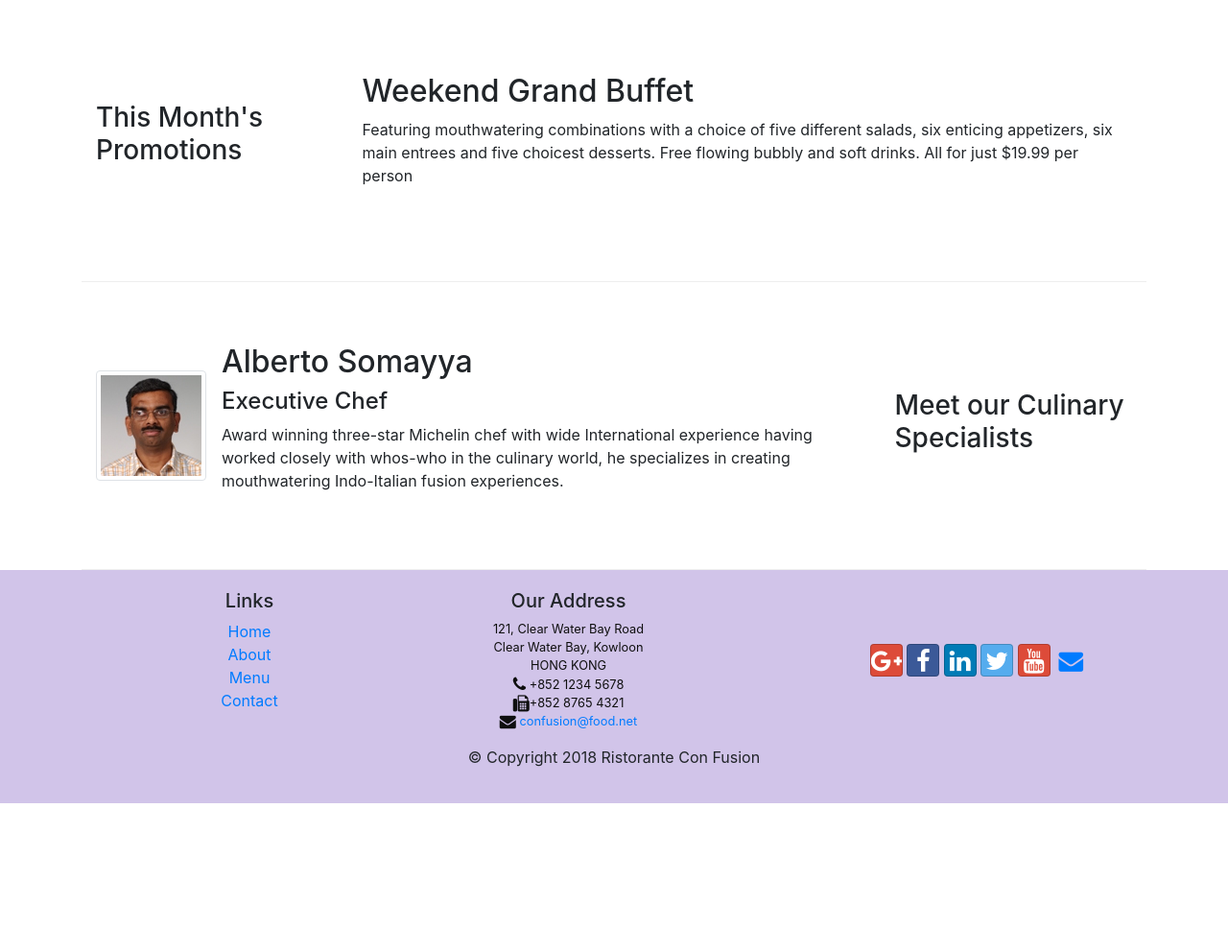
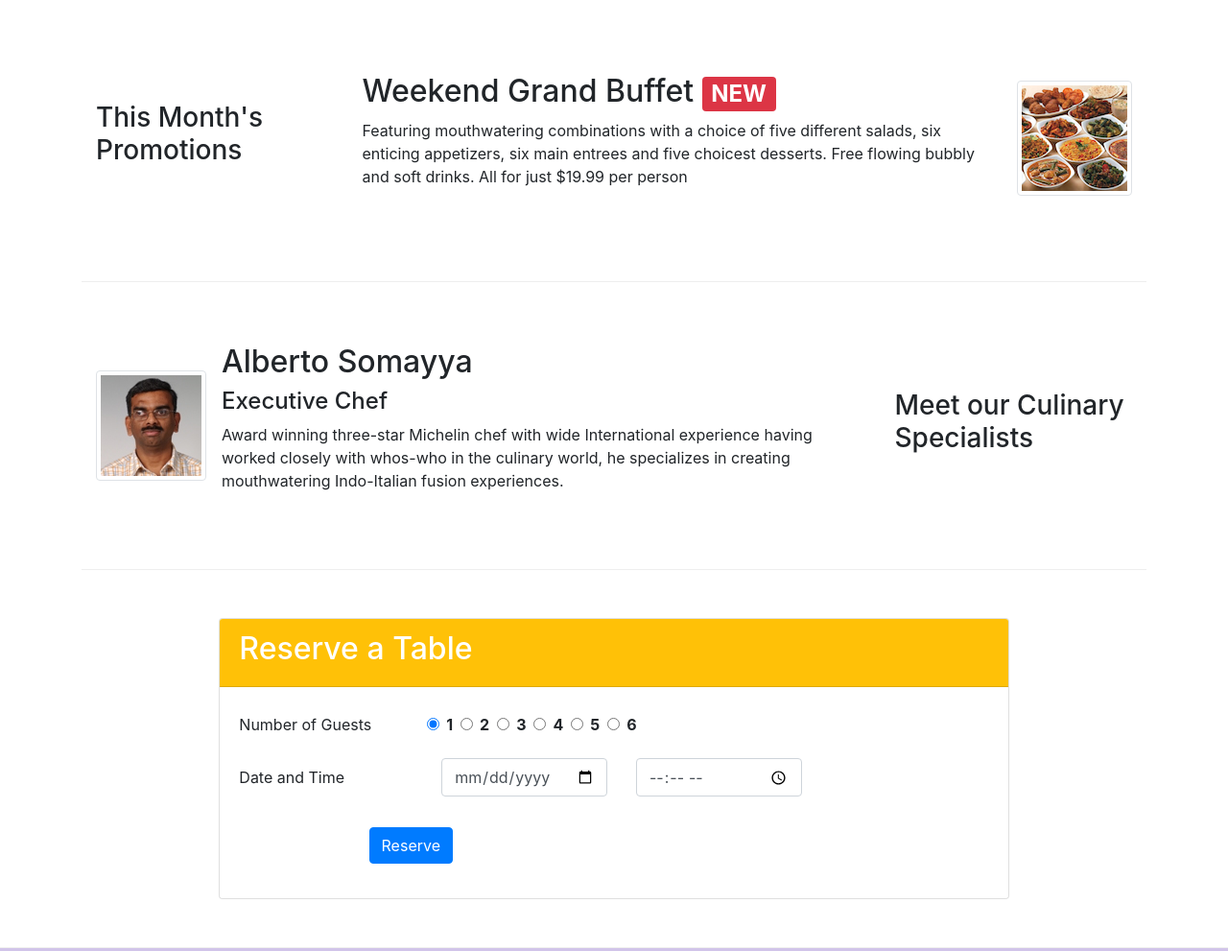
Before and after one commit to cbied/bootstrapNpmSetup, a website: page index.html in a window 1280 px wide. Shown: the part 640-1631 px from the top of the page at 96% size. Before the commit the page ends 1477 px from the top, so only its background shows below. Drawn offline with nearby package versions, Linux system fonts and the light colour scheme.

```diff
--- a/css/style.css
+++ b/css/style.css
@@ -47,3 +47,19 @@
 .navbar-dark {
     background-color: #512da8;
 }
+
+button a {
+    text-decoration: none;
+    color: white;
+}
+
+ button a:hover {
+    text-decoration: none;
+    color: white;
+ }
+
+ .tab-content {
+     border: 1px solid #ddd;
+     border-top: none;
+     padding: 10px;
+ }
--- a/index.html
+++ b/index.html
@@ -45,8 +45,11 @@
                     <p>We take inspiration from the World's best cuisines, and create a unique fusion experience. Our
                         lipsmacking creations will tickle your culinary senses!</p>
                 </div>
-                <div class="col-12 col-sm align-self-center">
-                    <img src="img/logo.png" alt="" class="img-fluid">
+                <div class="col-12 col-sm-3 align-self-center">
+                        <img src="img/logo.png" alt="" class="img-fluid">
+                </div>
+                <div class="col-12 col-sm-3 align-self-center">
+                    <button class="btn btn-block btn-warning btn-lg"><a href="#reserve">Reserve Table</a></button>
                 </div>
             </div>
         </div>
@@ -61,7 +64,7 @@
                 <div class="media">
                     <img src="img/uthappizza.png" alt="uthappizza" class="d-flex mr-3 img-thumbnail align-self-center">
                 <div class="media-body">
-                    <h2 class="mt-0">Uthappizza</h2>
+                    <h2 class="mt-0">Uthappizza <span class="badge badge-danger mr-2">HOT</span><span class="badge badge-pill badge-secondary">$4.99</span> </h2>
                     <p class="d-none d-sm-block">A unique combination of Indian Uthappam (pancake) and Italian pizza, topped with Cerignola olives,
                             ripe vine cherry tomatoes, Vidalia onion, Guntur chillies and Buffalo Paneer.</p>
                 </div>
@@ -75,10 +78,15 @@
                 <h3>This Month's Promotions</h3>
             </div>
             <div class="col col-sm col-md">
-                <h2>Weekend Grand Buffet</h2>
-                <p>Featuring mouthwatering combinations with a choice of five different salads, six enticing
-                    appetizers, six main entrees and five choicest desserts. Free flowing bubbly and soft drinks. All
-                    for just $19.99 per person </p>
+                <div class="media">
+                    <div class="media-body">
+                    <h2 class="mt-0">Weekend Grand Buffet <span class="badge badge-danger">NEW</span></h2>
+                    <p class="d-none d-sm-block">Featuring mouthwatering combinations with a choice of five different salads, six enticing
+                        appetizers, six main entrees and five choicest desserts. Free flowing bubbly and soft drinks. All
+                        for just $19.99 per person </p>
+                    </div>
+                    <img src="img/buffet.png" alt="" class="d-flex ml-3 img-thumbnail align-self-center">
+                </div>
             </div>
         </div>
 
@@ -97,8 +105,60 @@
                         experiences. </p>
                 </div>
                 </div>
+            </div>
+        </div>
+    </div>
 
-            </div>
+    <div class="row row-content" id="reserve">
+        <div class="col-12 col-sm-8 offset-sm-2">
+            <form action="#">
+                <div class="card">
+                    <div class="card-header bg-warning text-white"><h2>Reserve a Table</h2></div>
+                    <div class="card-body">
+                        <div class="form-group row align-items-center">
+                            <label for="numOfGuest" class="col-form-label col-sm-3 mr-2">Number of Guests</label>
+                            <div class="form-check">
+                                <input type="radio" class="form-check-input mr-2" name="numOfGuest" id="numOne" value="1" checked>
+                                <label class="form-check-label mr-2" for="numOne"><strong>1</strong></label>
+                            </div>
+                            <div class="form-check">
+                                <input type="radio" class="form-check-input mr-2" name="numOfGuest" id="numTwo" value="2">
+                                <label class="form-check-label mr-2" for="numTwo"><strong>2</strong></label>
+                            </div>
+                            <div class="form-check">
+                                <input type="radio" class="form-check-input mr-2" name="numOfGuest" id="numThree" value="3">
+                                <label class="form-check-label mr-2" for="numThree"><strong>3</strong></label>
+                            </div>
+                            <div class="form-check">
+                                <input type="radio" class="form-check-input mr-2" name="numOfGuest" id="numFour" value="4">
+                                <label class="form-check-label mr-2" for="numFour"><strong>4</strong></label>
+                            </div>
+                            <div class="form-check">
+                                <input type="radio" class="form-check-input mr-2" name="numOfGuest" id="numFive" value="5">
+                                <label class="form-check-label mr-2" for="numFive"><strong>5</strong></label>
+                            </div>
+                            <div class="form-check">
+                                <input type="radio" class="form-check-input mr-2" name="numOfGuest" id="numSix" value="6">
+                                <label class="form-check-label mr-2" for="numSix"><strong>6</strong></label>
+                            </div>
+                        </div>
+                        <div class="form-group row align-items-center">
+                            <label for="numOfGuest" class="col-form-label col-sm-3 mr-2">Date and Time</label>
+                            <div class="col-md-3">
+                                <input type="date" class="form-control" id="date" name="date">
+                            </div>
+                            <div class="col-md-3">
+                                <input type="time" class="form-control" id="time" name="time">
+                            </div>
+                        </div>
+                        <div class="form-group row">
+                            <div class="col-md-10 offset-md-2">
+                                <button type="submit" class="btn btn-primary mt-3">Reserve</button>
+                            </div>
+                        </div>
+                    </div>
+                </div>
+            </form>
         </div>
     </div>
 
```
Also changed, not shown: aboutus.html (+29 -0 lines).
